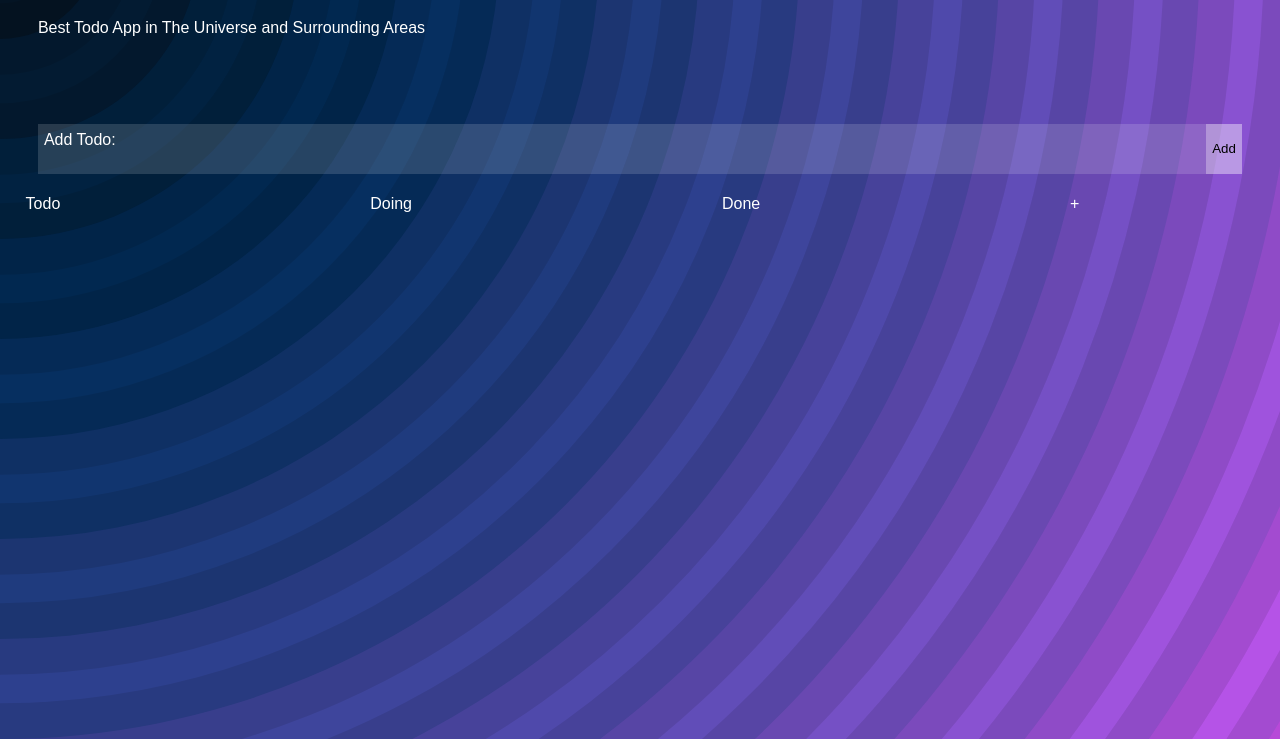
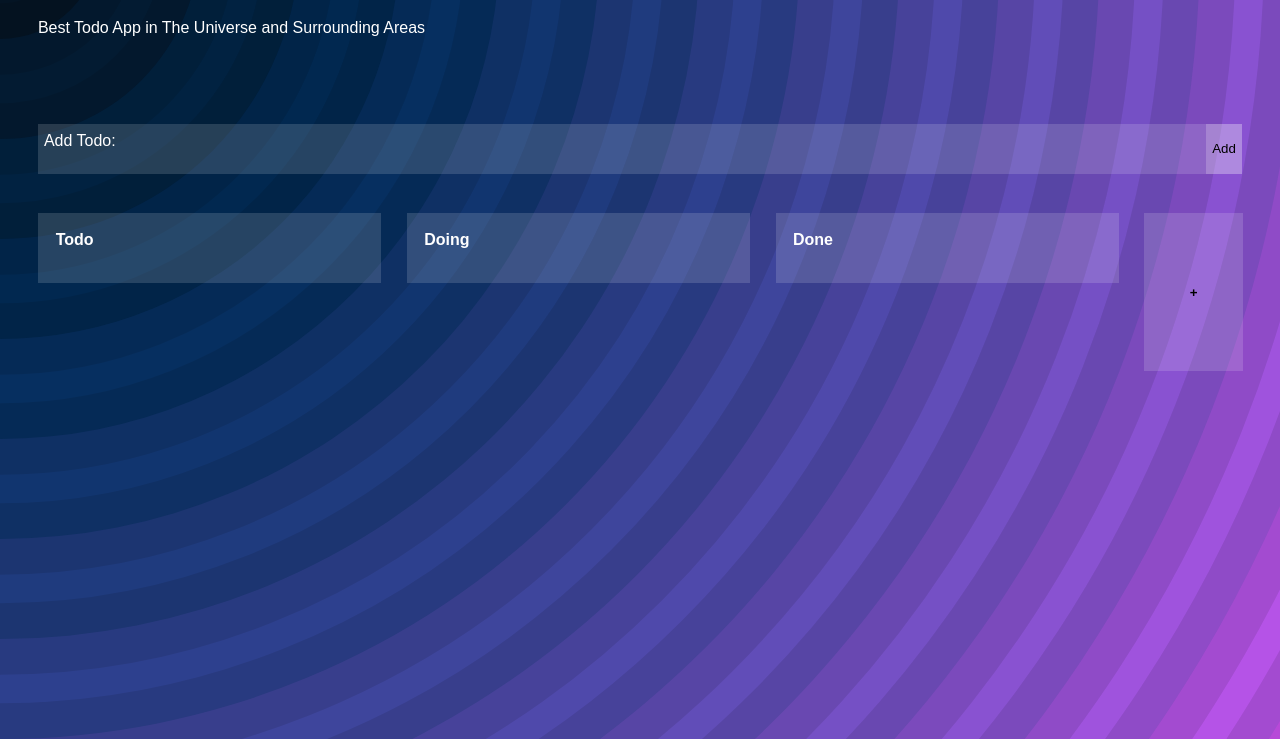
Before and after one commit to sssanikhani/TodoProject, a plain HTML site: page index.html in a window 1280 px wide. Shown: the part 61-800 px from the top of the page. Drawn offline with Linux system fonts and the light colour scheme.

Commit message:
styling columns

```diff
--- a/index.html
+++ b/index.html
@@ -40,13 +40,39 @@
 
                 </section>
 
-                <div id="todo">Todo</div>
+                <div class="external-column" id="todo">
 
-                <div id="doing">Doing</div>
+                    <div class="column">
 
-                <div id="done">Done</div>
+                        <label><b>Todo</b></label>
 
-                <div id="add-column">+</div>
+                    </div>
+
+                </div>
+
+                <div class="external-column" id="doing">
+
+                    <div class="column">
+
+                        <label><b>Doing</b></label>
+
+                    </div>
+
+                </div>
+
+                <div class="external-column" id="done">
+
+                    <div class="column">
+
+                        <label><b>Done</b></label>
+
+                    </div>
+
+                </div>
+
+                <div class="external-column" id="add-column-c">
+                    <button id="add-column-button"><b>+</b></button>
+                </div>
 
             </main>
 
--- a/style.css
+++ b/style.css
@@ -12,6 +12,22 @@ body {
     background-attachment: fixed;
 }
 
+button {
+    margin: 0;
+    padding: 0;
+    border-width: 0;
+    border: none;
+    outline: none;
+}
+
+button:hover {
+    background-color: rgba(255, 255, 255, 0.4);
+}
+
+button:active {
+    box-shadow: inset 0 0 10px rgba(255, 255, 255, 0.6);
+}
+
 #page-container {
     min-height: 100vh;
     margin-left: 2%;
@@ -24,7 +40,7 @@ body {
 #main-container {
     height: 100%;
     display: grid;
-    grid-template-columns: auto auto auto 15%;
+    grid-template-columns: 30% 30% 30% 10%;
     grid-template-rows: 15% 85%;
 }
 
@@ -45,7 +61,7 @@ body {
 }
 
 #inp-lab {
-    padding-top: 0.6%;
+    padding-top: 0.7%;
     width: 7%;
     padding-left: 0.5%;
 }
@@ -68,24 +84,46 @@ body {
     width: 3%;
     height: 100%;
     border-radius: 0;
-    margin: 0;
-    padding: 0;
-    border-width: 0;
-    border: none;
-    outline: none;
-    background-color: rgba(255, 255, 255, 0.3);
-    border: none;
-    outline: none;
+    background-color: rgba(255, 255, 255, 0.2);
 }
 
 #add-button:hover {
     background-color: rgba(255, 255, 255, 0.4);
 }
 
-#add-button:active {
+/* #add-button:active {
     box-shadow: inset 0px 0px 5px rgba(255, 255, 255, 0.5);
-}
+} */
 
 header#main-header {
     padding-left: 1%;
 }
+
+.external-column {
+    padding-left: 3.5%;
+    padding-right: 3.5%;
+    padding-top: 5%;
+}
+
+.external-column > * {
+    background-color: rgba(255, 255, 255, 0.15);
+}
+
+.column {
+    display: flex;
+    flex-direction: column;
+    min-height: 10%;
+    padding-left: 5%;
+    padding-top: 5%;
+}
+
+#add-column-c {
+    padding-top: 15%;
+    padding-right: 0;
+    padding-left: 10%;
+}
+
+#add-column-button {
+    width: 90%;
+    height: 30%;
+}
```
